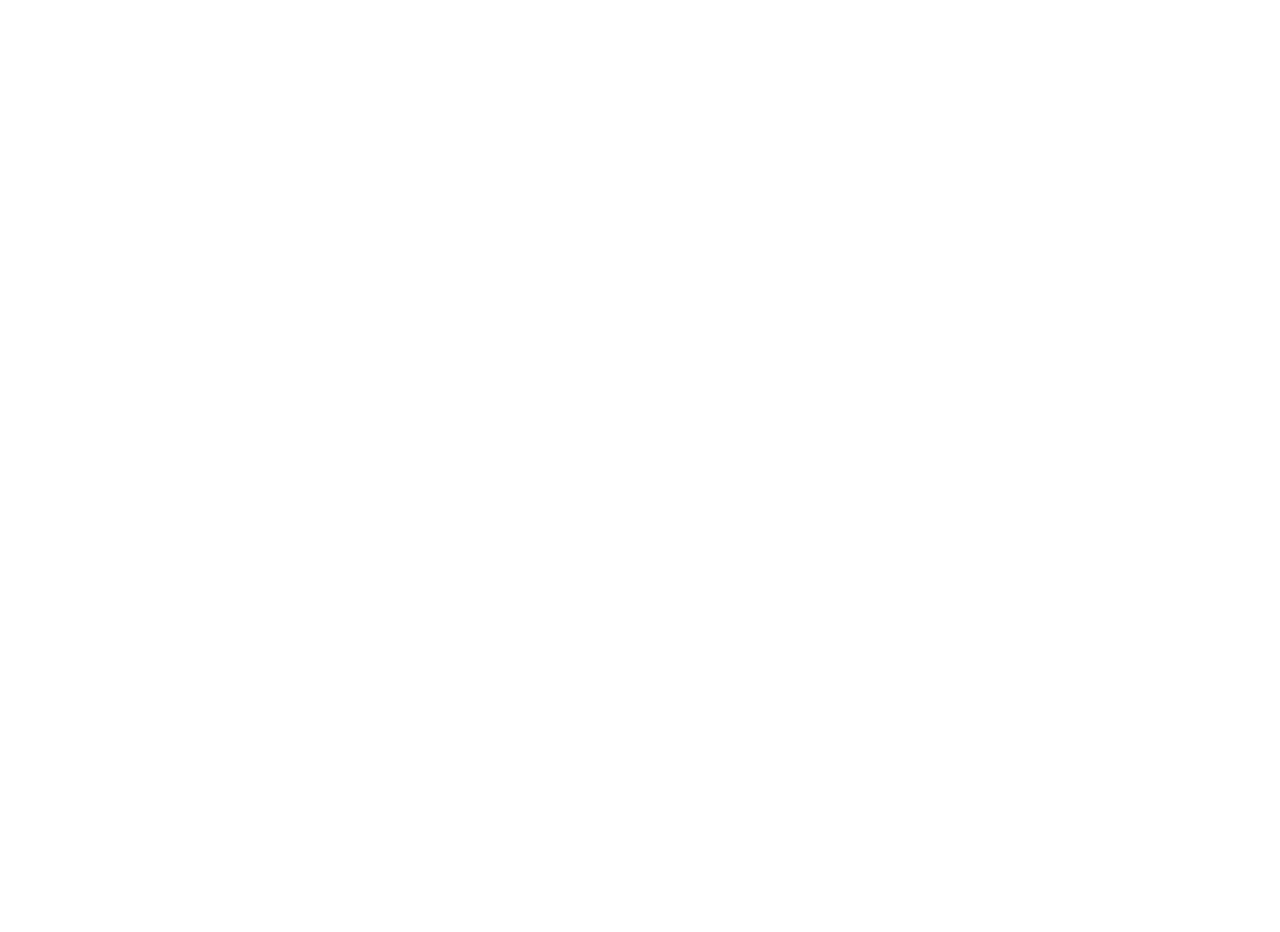
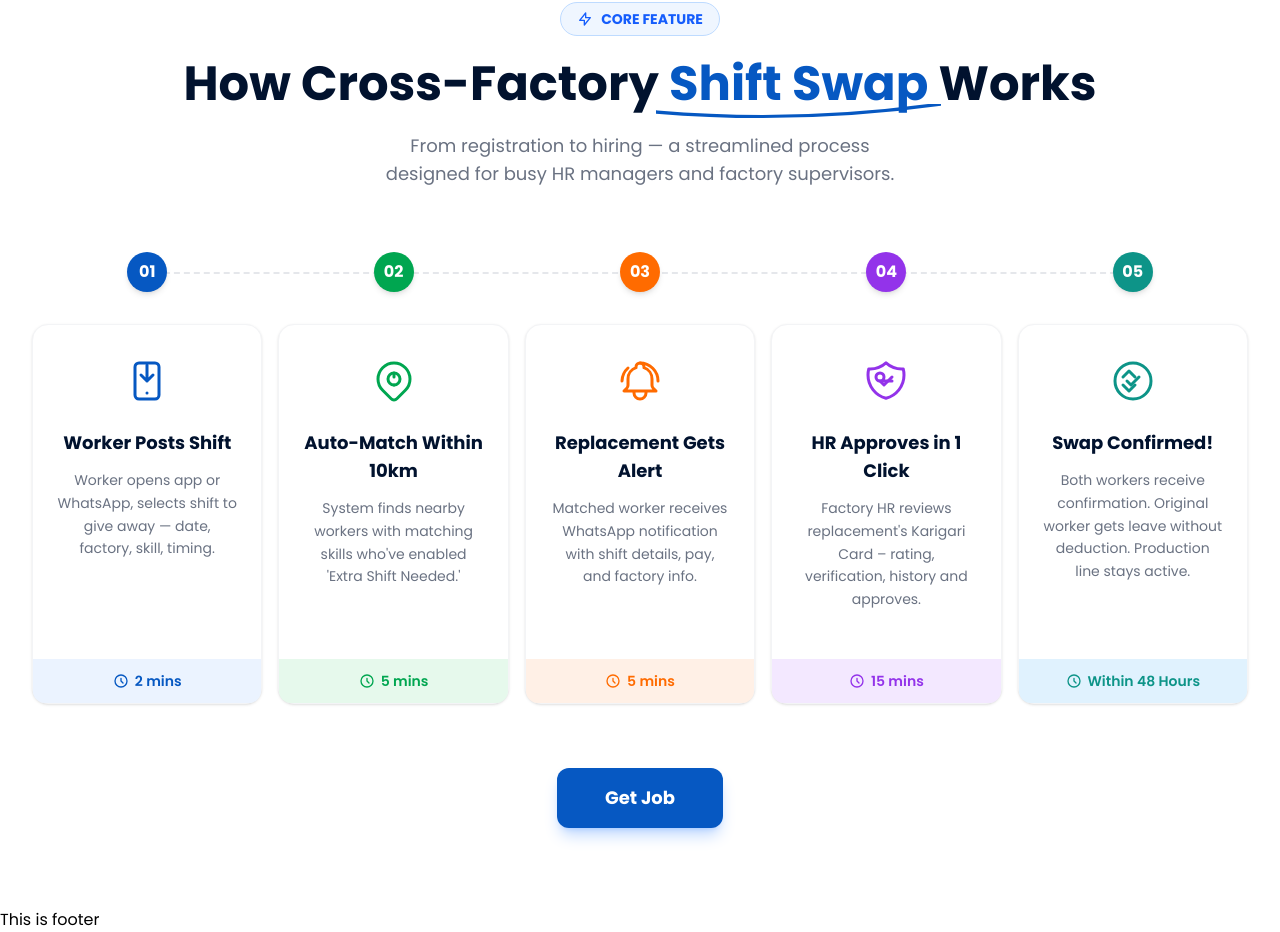
Before and after one commit to 923aryan/kbdl, a Next.js app in the folder kbdl-turborepo/apps/kbdl-landing/: page / in a window 1280 px wide. Shown: the part 1834-2766 px from the top of the page. Before the commit the page ends 1780 px from the top, so only its background shows below. Built offline with nearby package versions, Linux system fonts and the light colour scheme.

Commit message:
landing page design

```diff
--- a/kbdl-turborepo/apps/kbdl-landing/app/page.tsx
+++ b/kbdl-turborepo/apps/kbdl-landing/app/page.tsx
@@ -2,57 +2,58 @@
 import StructuredData from "../components/seo/structured-data";
 import HeroSection from "../components/ui/hero";
 import TimelineSection from "../components/ui/timeline";
+import ShiftSwapSection from "../components/ui/shift_swap";
+import GetJob from "../components/ui/get_job";
 import { siteConfig } from "../lib/seo-constants";
 // import { Button } from '@repo/ui';
-
 
 export const metadata: Metadata = {
   title: `${siteConfig.name} | Workforce Management & Shift Swap Platform`,
 
   description:
-    'Kaam Badlo helps factories and workers manage shift swaps, verified skill cards, and hyperlocal blue-collar hiring.',
+    "Kaam Badlo helps factories and workers manage shift swaps, verified skill cards, and hyperlocal blue-collar hiring.",
 
   metadataBase: new URL(siteConfig.url),
 
   alternates: {
-    canonical: '/',
+    canonical: "/",
   },
 
   openGraph: {
     title: `${siteConfig.name} | Workforce Management & Shift Swap Platform`,
     description:
-      'Shift swaps, Karigari Skill Cards, and hyperlocal hiring for blue-collar workers and factories.',
+      "Shift swaps, Karigari Skill Cards, and hyperlocal hiring for blue-collar workers and factories.",
     url: siteConfig.url,
     siteName: siteConfig.name,
-    type: 'website',
+    type: "website",
     images: [
       {
-        url: '/og-image.png',
+        url: "/og-image.png",
         width: 1200,
         height: 630,
-        alt: 'Kaam Badlo',
+        alt: "Kaam Badlo",
       },
     ],
   },
 
   twitter: {
-    card: 'summary_large_image',
+    card: "summary_large_image",
     title: `${siteConfig.name} | Workforce Management & Shift Swap Platform`,
     description:
-      'Shift swaps, verified worker profiles, and hiring tools for factories and workers.',
-    images: ['/og-image.png'],
+      "Shift swaps, verified worker profiles, and hiring tools for factories and workers.",
+    images: ["/og-image.png"],
   },
 
   keywords: [
-    'shift swap platform',
-    'blue collar jobs',
-    'factory workers',
-    'workforce management',
-    'Karigari card',
-    'industrial hiring',
-    'worker verification',
-    'Noida jobs',
-    'factory staffing',
+    "shift swap platform",
+    "blue collar jobs",
+    "factory workers",
+    "workforce management",
+    "Karigari card",
+    "industrial hiring",
+    "worker verification",
+    "Noida jobs",
+    "factory staffing",
   ],
 
   authors: [
@@ -66,7 +67,7 @@
   publisher: siteConfig.name,
 
   icons: {
-    icon: '/favicon.ico',
+    icon: "/favicon.ico",
   },
 };
 
@@ -94,6 +95,8 @@
       <StructuredData data={schema} />
       <HeroSection />
       <TimelineSection />
+      <ShiftSwapSection />
+      {/* <GetJob /> */}
     </div>
   );
 }
--- /dev/null
+++ b/kbdl-turborepo/apps/kbdl-landing/components/ui/shift_swap.tsx
@@ -0,0 +1,279 @@
+import type { JSX } from "react";
+
+// Data structure for the steps
+const steps = [
+  {
+    id: "01",
+    title: "Worker Posts Shift",
+    desc: "Worker opens app or WhatsApp, selects shift to give away — date, factory, skill, timing.",
+    time: "2 mins",
+    colorHex: "#0658C2",
+    bgClass: "bg-[#EBF3FF]",
+    textClass: "text-[#0658C2]",
+    icon: (
+      <svg
+        className="w-12 h-12 text-[#0658C2]"
+        fill="none"
+        viewBox="0 0 24 24"
+        stroke="currentColor"
+      >
+        <path
+          strokeLinecap="round"
+          strokeLinejoin="round"
+          strokeWidth={1.5}
+          d="M12 18h.01M8 21h8a2 2 0 002-2V5a2 2 0 00-2-2H8a2 2 0 00-2 2v14a2 2 0 002 2z"
+        />
+        <path
+          strokeLinecap="round"
+          strokeLinejoin="round"
+          strokeWidth={1.5}
+          d="M15 9l-3 3-3-3M12 12V4"
+        />
+      </svg>
+    ),
+  },
+  {
+    id: "02",
+    title: "Auto-Match Within 10km",
+    desc: "System finds nearby workers with matching skills who've enabled 'Extra Shift Needed.'",
+    time: "5 mins",
+    colorHex: "#00A650",
+    bgClass: "bg-[#E6F9EC]",
+    textClass: "text-[#00A650]",
+    icon: (
+      <svg
+        className="w-12 h-12 text-[#00A650]"
+        fill="none"
+        viewBox="0 0 24 24"
+        stroke="currentColor"
+      >
+        <path
+          strokeLinecap="round"
+          strokeLinejoin="round"
+          strokeWidth={1.5}
+          d="M17.657 16.657L13.414 20.9a1.998 1.998 0 01-2.827 0l-4.244-4.243a8 8 0 1111.314 0z"
+        />
+        <path
+          strokeLinecap="round"
+          strokeLinejoin="round"
+          strokeWidth={1.5}
+          d="M15 11a3 3 0 11-6 0 3 3 0 016 0z"
+        />
+        <path
+          strokeLinecap="round"
+          strokeLinejoin="round"
+          strokeWidth={1.5}
+          d="M12 8v2m0 4h.01"
+        />
+      </svg>
+    ),
+  },
+  {
+    id: "03",
+    title: "Replacement Gets Alert",
+    desc: "Matched worker receives WhatsApp notification with shift details, pay, and factory info.",
+    time: "5 mins",
+    colorHex: "#FF6B00",
+    bgClass: "bg-[#FFF0E6]",
+    textClass: "text-[#FF6B00]",
+    icon: (
+      <svg
+        className="w-12 h-12 text-[#FF6B00]"
+        fill="none"
+        viewBox="0 0 24 24"
+        stroke="currentColor"
+      >
+        <path
+          strokeLinecap="round"
+          strokeLinejoin="round"
+          strokeWidth={1.5}
+          d="M15 17h5l-1.405-1.405A2.032 2.032 0 0118 14.158V11a6.002 6.002 0 00-4-5.659V5a2 2 0 10-4 0v.341C7.67 6.165 6 8.388 6 11v3.159c0 .538-.214 1.055-.595 1.436L4 17h5m6 0v1a3 3 0 11-6 0v-1m6 0H9"
+        />
+        <path
+          strokeLinecap="round"
+          strokeLinejoin="round"
+          strokeWidth={1.5}
+          d="M21 12a9 9 0 00-9-9m-6 2.5A9 9 0 003 12"
+        />
+      </svg>
+    ),
+  },
+  {
+    id: "04",
+    title: "HR Approves in 1 Click",
+    desc: "Factory HR reviews replacement's Karigari Card – rating, verification, history and approves.",
+    time: "15 mins",
+    colorHex: "#9333EA",
+    bgClass: "bg-[#F3E8FF]",
+    textClass: "text-[#9333EA]",
+    icon: (
+      <svg
+        className="w-12 h-12 text-[#9333EA]"
+        fill="none"
+        viewBox="0 0 24 24"
+        stroke="currentColor"
+      >
+        <path
+          strokeLinecap="round"
+          strokeLinejoin="round"
+          strokeWidth={1.5}
+          d="M9 12l2 2 4-4m5.618-4.016A11.955 11.955 0 0112 2.944a11.955 11.955 0 01-8.618 3.04A12.02 12.02 0 003 9c0 5.591 3.824 10.29 9 11.622 5.176-1.332 9-6.03 9-11.622 0-1.042-.133-2.052-.382-3.016z"
+        />
+        <path
+          strokeLinecap="round"
+          strokeLinejoin="round"
+          strokeWidth={1.5}
+          d="M15 12h-6m0 0a2 2 0 100-4 2 2 0 000 4z"
+        />
+      </svg>
+    ),
+  },
+  {
+    id: "05",
+    title: "Swap Confirmed!",
+    desc: "Both workers receive confirmation. Original worker gets leave without deduction. Production line stays active.",
+    time: "Within 48 Hours",
+    colorHex: "#0D9488",
+    bgClass: "bg-[#E0F2FE]",
+    textClass: "text-[#0D9488]",
+    icon: (
+      <svg
+        className="w-12 h-12 text-[#0D9488]"
+        fill="none"
+        viewBox="0 0 24 24"
+        stroke="currentColor"
+      >
+        <path
+          strokeLinecap="round"
+          strokeLinejoin="round"
+          strokeWidth={1.5}
+          d="M9 12l2 2 4-4m6 2a9 9 0 11-18 0 9 9 0 0118 0z"
+        />
+        <path
+          strokeLinecap="round"
+          strokeLinejoin="round"
+          strokeWidth={1.5}
+          d="M7 10l3-3 3 3M7 14l3 3 3-3"
+        />
+      </svg>
+    ),
+  },
+];
+
+// Main timeline section component
+export default function (ShiftSwapSection): JSX.Element {
+  return (
+    <section className="py-20 px-4 md:px-8 bg-white overflow-hidden">
+      <div className="max-w-[1400px] mx-auto flex flex-col items-center text-center">
+        {/* Header Badge */}
+        <div className="inline-flex items-center gap-2 px-4 py-1.5 rounded-full border border-blue-200 bg-blue-50 text-blue-600 text-sm font-bold mb-6">
+          <svg
+            className="w-4 h-4"
+            fill="none"
+            viewBox="0 0 24 24"
+            stroke="currentColor"
+          >
+            <path
+              strokeLinecap="round"
+              strokeLinejoin="round"
+              strokeWidth={2}
+              d="M13 10V3L4 14h7v7l9-11h-7z"
+            />
+          </svg>
+          CORE FEATURE
+        </div>
+
+        {/* Main Heading */}
+        <h2 className="text-4xl md:text-5xl font-extrabold text-navy mb-6">
+          How Cross-Factory{" "}
+          <span className="relative inline-block text-[#0658C2]">
+            Shift Swap
+            <svg
+              className="absolute w-[110%] h-4 -bottom-3 -left-[5%] text-[#0658C2]"
+              viewBox="0 0 100 20"
+              preserveAspectRatio="none"
+            >
+              <path
+                d="M0,10 Q50,25 100,0"
+                fill="none"
+                stroke="currentColor"
+                strokeWidth="4"
+                strokeLinecap="round"
+              />
+            </svg>
+          </span>{" "}
+          Works
+        </h2>
+
+        {/* Subtitle */}
+        <p className="text-gray-500 text-lg max-w-2xl mb-16">
+          From registration to hiring — a streamlined process{" "}
+          <br className="hidden md:block" />
+          designed for busy HR managers and factory supervisors.
+        </p>
+
+        {/* Timeline & Cards Wrapper */}
+        <div className="relative w-full mb-16">
+          {/* Dashed Line - Desktop only */}
+          <div className="hidden lg:block absolute top-[20px] left-[10%] right-[10%] border-t-2 border-dashed border-gray-200 z-0" />
+
+          {/* Steps Grid */}
+          <div className="grid grid-cols-1 lg:grid-cols-5 gap-6 lg:gap-4 relative z-10">
+            {steps.map((step) => (
+              <div key={step.id} className="flex flex-col items-center">
+                {/* Number Circle */}
+                <div
+                  className="w-10 h-10 rounded-full flex items-center justify-center text-white font-bold mb-8 shadow-md"
+                  style={{ backgroundColor: step.colorHex }}
+                >
+                  {step.id}
+                </div>
+
+                {/* Card */}
+                <div className="relative w-full max-w-[280px] lg:max-w-none bg-white rounded-2xl flex flex-col flex-grow text-center transition-all duration-200 hover:-translate-y-1 border border-gray-100 shadow-sm hover:border-2 hover:border-[#FF6B00] hover:shadow-lg cursor-pointer">
+                  {/* Card Content */}
+                  <div className="p-6 flex flex-col flex-grow items-center">
+                    <div className="mb-4 h-16 flex items-center justify-center">
+                      {step.icon}
+                    </div>
+                    <h3 className="text-navy font-bold text-lg mb-3">
+                      {step.title}
+                    </h3>
+                    <p className="text-gray-500 text-sm leading-relaxed mb-6">
+                      {step.desc}
+                    </p>
+                  </div>
+
+                  {/* Bottom Time Bar */}
+                  <div
+                    className={`w-full py-3 rounded-b-xl flex justify-center items-center gap-1.5 font-semibold text-sm ${step.bgClass} ${step.textClass}`}
+                  >
+                    <svg
+                      className="w-4 h-4"
+                      fill="none"
+                      viewBox="0 0 24 24"
+                      stroke="currentColor"
+                    >
+                      <path
+                        strokeLinecap="round"
+                        strokeLinejoin="round"
+                        strokeWidth={2}
+                        d="M12 8v4l3 3m6-3a9 9 0 11-18 0 9 9 0 0118 0z"
+                      />
+                    </svg>
+                    {step.time}
+                  </div>
+                </div>
+              </div>
+            ))}
+          </div>
+        </div>
+
+        {/* Primary CTA Button */}
+        <button className="bg-[#0658C2] text-white px-12 py-4 rounded-xl font-bold text-lg hover:bg-blue-700 transition-colors shadow-lg shadow-blue-500/30">
+          Get Job
+        </button>
+      </div>
+    </section>
+  );
+}
```
Also changed, not shown: kbdl-turborepo/apps/kbdl-landing/components/ui/hero.tsx (+48 -15 lines), kbdl-turborepo/apps/kbdl-landing/components/ui/get_job.tsx (added), 1 other file (tests, documents, lock files or other folders).
